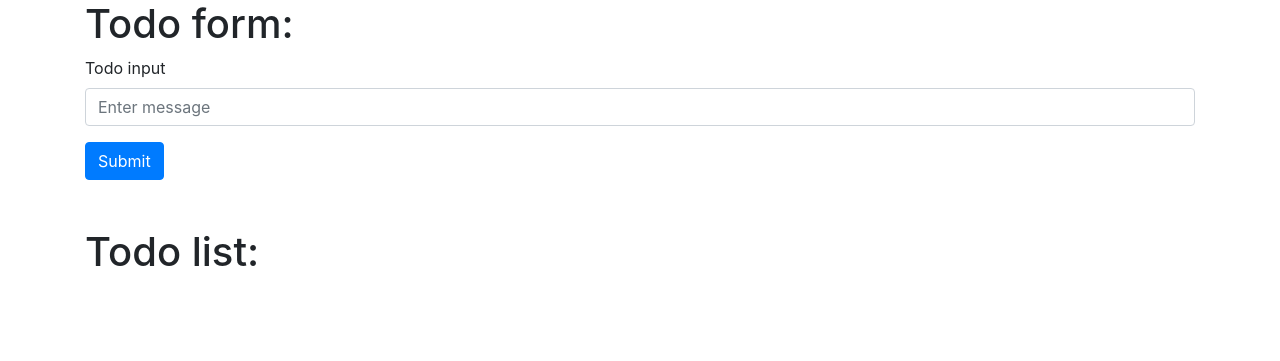
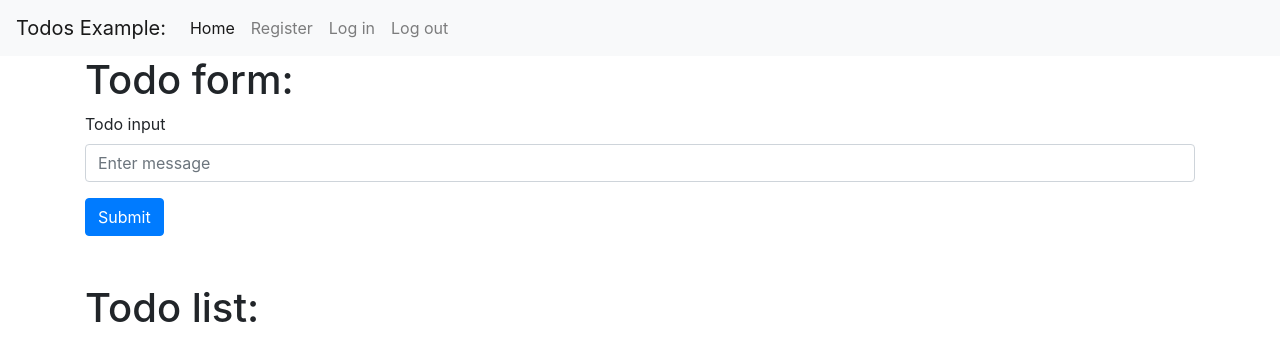
Before and after one commit to radani4k/symfony_todos.loc, a Symfony app: template templates/todos/homepage.html.twig in a window 1280 px wide. Shown: the top 361 px of the page. Run offline with Twig, Linux system fonts and the light colour scheme; the template is opened without the code that fills it, so the values that code supplies are empty; some libraries are stand-ins or nearby versions.

Commit message:
add block header

```diff
--- a/templates/base.html.twig
+++ b/templates/base.html.twig
@@ -13,6 +13,21 @@
         {% endblock %}
     </head>
     <body>
+        <nav class="navbar navbar-expand-lg navbar-light bg-light">
+            <a class="navbar-brand" href="#">Todos Example:</a>
+            <button class="navbar-toggler" type="button" data-toggle="collapse" data-target="#navbarNavAltMarkup" aria-controls="navbarNavAltMarkup" aria-expanded="false" aria-label="Toggle navigation">
+                <span class="navbar-toggler-icon"></span>
+            </button>
+            <div class="collapse navbar-collapse" id="navbarNavAltMarkup">
+                <div class="navbar-nav">
+                    <a class="nav-item nav-link active" href="{{ path('homepage') }}">Home <span class="sr-only">(current)</span></a>
+                    <a class="nav-item nav-link" href="{{ path('user_registration') }}">Register</a>
+                    <a class="nav-item nav-link" href="{{ path('login') }}">Log in</a>
+                    <a class="nav-item nav-link" href="{{ path('logout') }}">Log out</a>
+                </div>
+            </div>
+        </nav>
+
         <div class="container">
             {% block body %}{% endblock %}
         </div>
```
